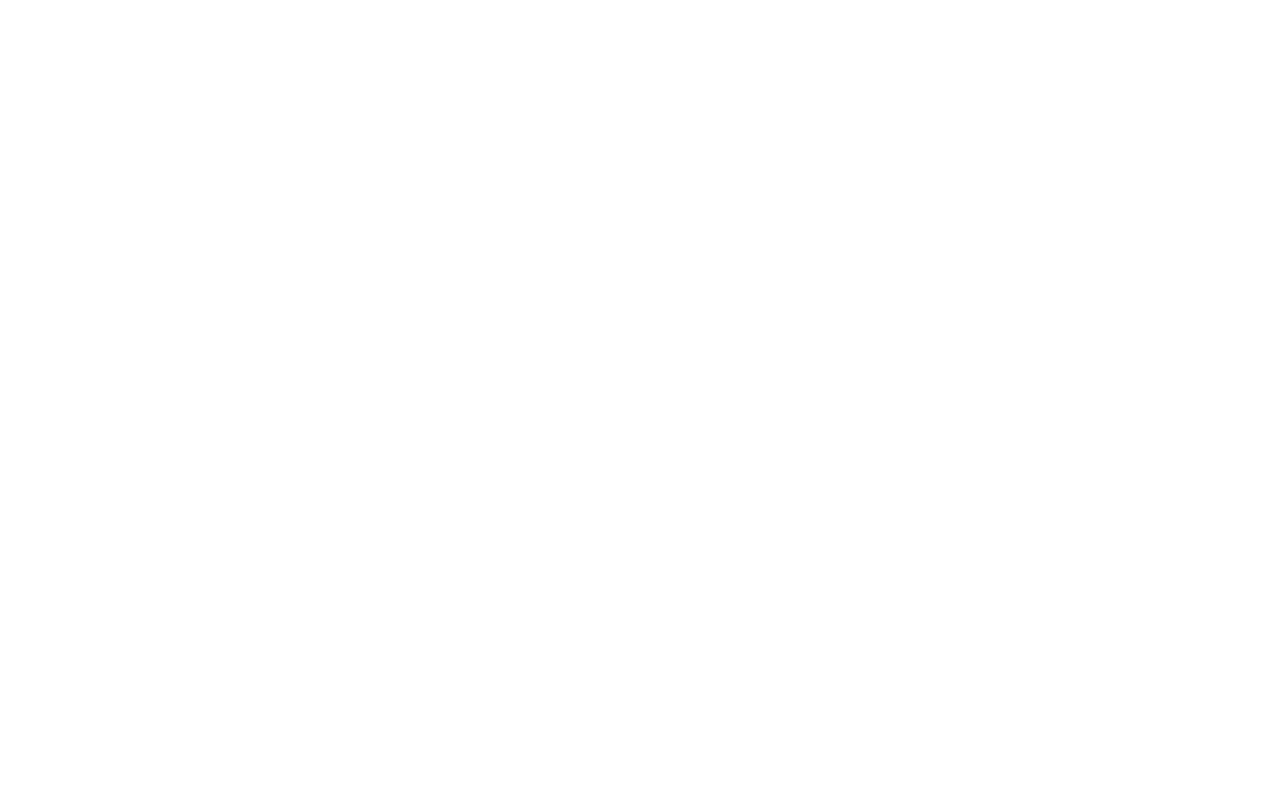
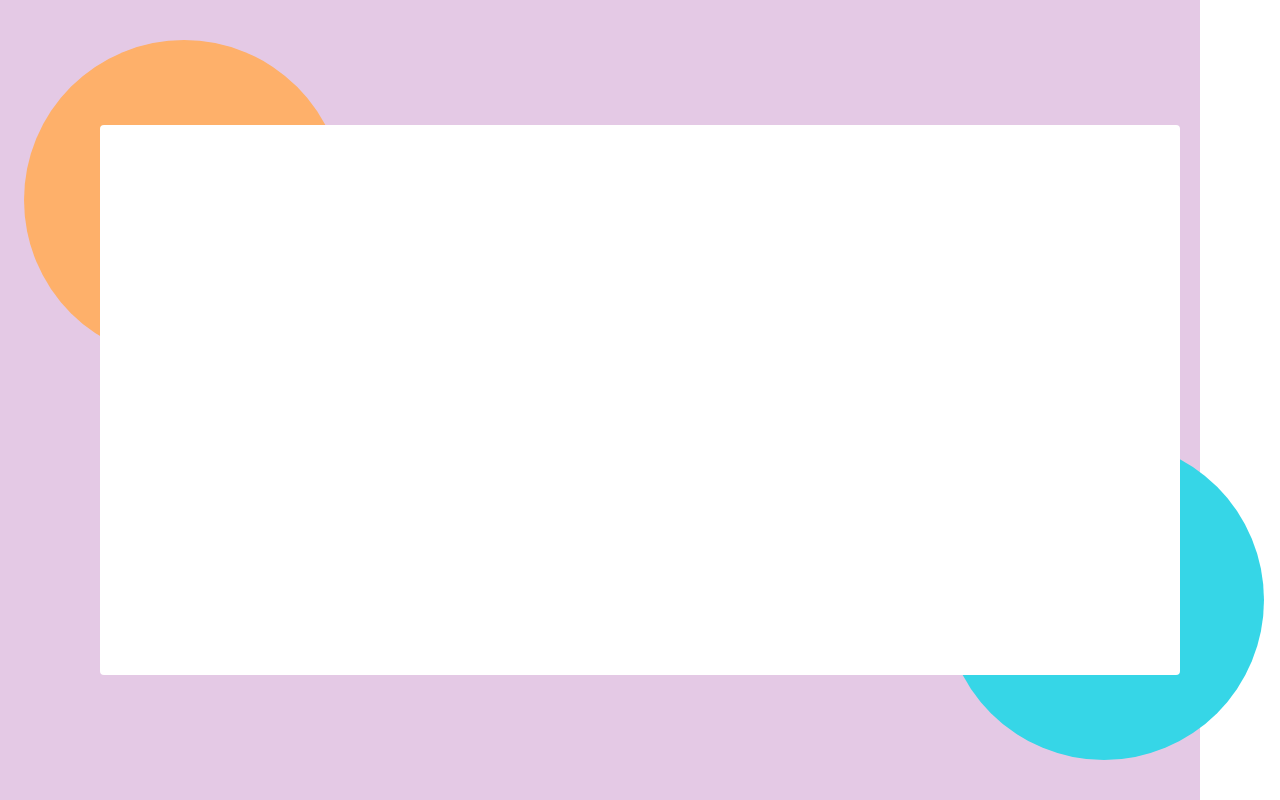
Before and after one commit to PetCare-App/frontend, a React (Vite) app: page / in a window 1280 px wide. Built offline with nearby package versions, Linux system fonts and the light colour scheme.

Commit message:
Adicionar componente background comum

```diff
--- /dev/null
+++ b/src/components/background.tsx
@@ -0,0 +1,67 @@
+import styled from '@emotion/styled';
+import { Box, Container, Grid, Paper, css, useTheme } from '@mui/material';
+
+const Background = ({ children }: { children: JSX.Element | any }) => {
+  const theme = useTheme();
+
+  const Wrapper = styled(Container)`
+    background-color: #e4c9e5;
+    height: 100vh;
+    width: 100vw;
+    display: grid;
+    align-content: space-around;
+    position: relative;
+
+    ${theme.breakpoints.down('sm')} {
+      align-content: space-between;
+      padding-top: 20px;
+      padding-bottom: 20px;
+    }
+  `;
+
+  const Circle = styled(Box)<{ color: string }>`
+    background-color: ${(props) =>
+      props.color === 'orange' ? '#feb06a' : '#36d6e7'};
+    border-radius: 50%;
+    height: 20rem;
+    width: 20rem;
+    margin-left: ${(props) => props.color === 'blue' && 'calc(100vw - 360px)'};
+    ${theme.breakpoints.down('sm')} {
+      height: 10rem;
+      width: 10rem;
+      margin-left: ${(props) =>
+        props.color === 'blue' && 'calc(100vw - 190px)'};
+    }
+  `;
+
+  const Card = styled(Paper)`
+    height: calc(100vh - 250px);
+    width: calc(100vw - 200px);
+    ${theme.breakpoints.down('sm')} {
+      width: calc(100vw - 100px);
+      height: calc(100vh - 100px);
+    }
+  `;
+
+  return (
+    <Wrapper>
+      <Box
+        sx={{
+          position: 'absolute',
+          zIndex: 1,
+          width: '100vw',
+          height: '100vh',
+          display: 'flex',
+          alignItems: 'center',
+          justifyContent: 'center',
+        }}
+      >
+        <Card elevation={0}>{children}</Card>
+      </Box>
+      <Circle color={'orange'} />
+      <Circle color={'blue'} />
+    </Wrapper>
+  );
+};
+
+export default Background;
--- a/src/pages/App.tsx
+++ b/src/pages/App.tsx
@@ -1,10 +1,15 @@
-import { Box} from '@mui/material'
+import { Box, Paper, useTheme } from '@mui/material';
+import Background from '../components/background';
+import styled from '@emotion/styled';
 
 function App() {
   return (
-      <Box minHeight="100vh">
-      </Box>
-  )
+    <>
+      <Background>
+        <></>
+      </Background>
+    </>
+  );
 }
 
-export default App
+export default App;
```
